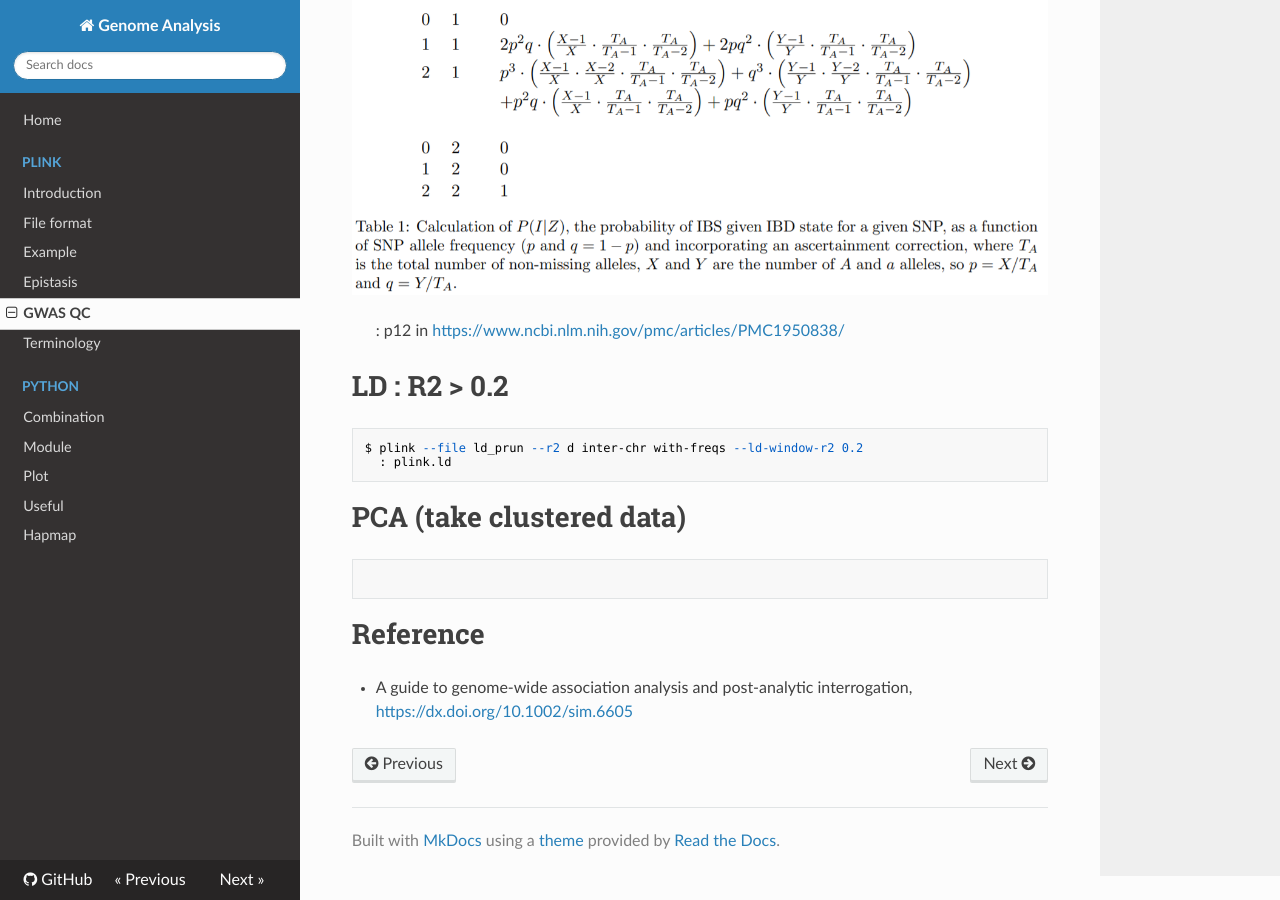
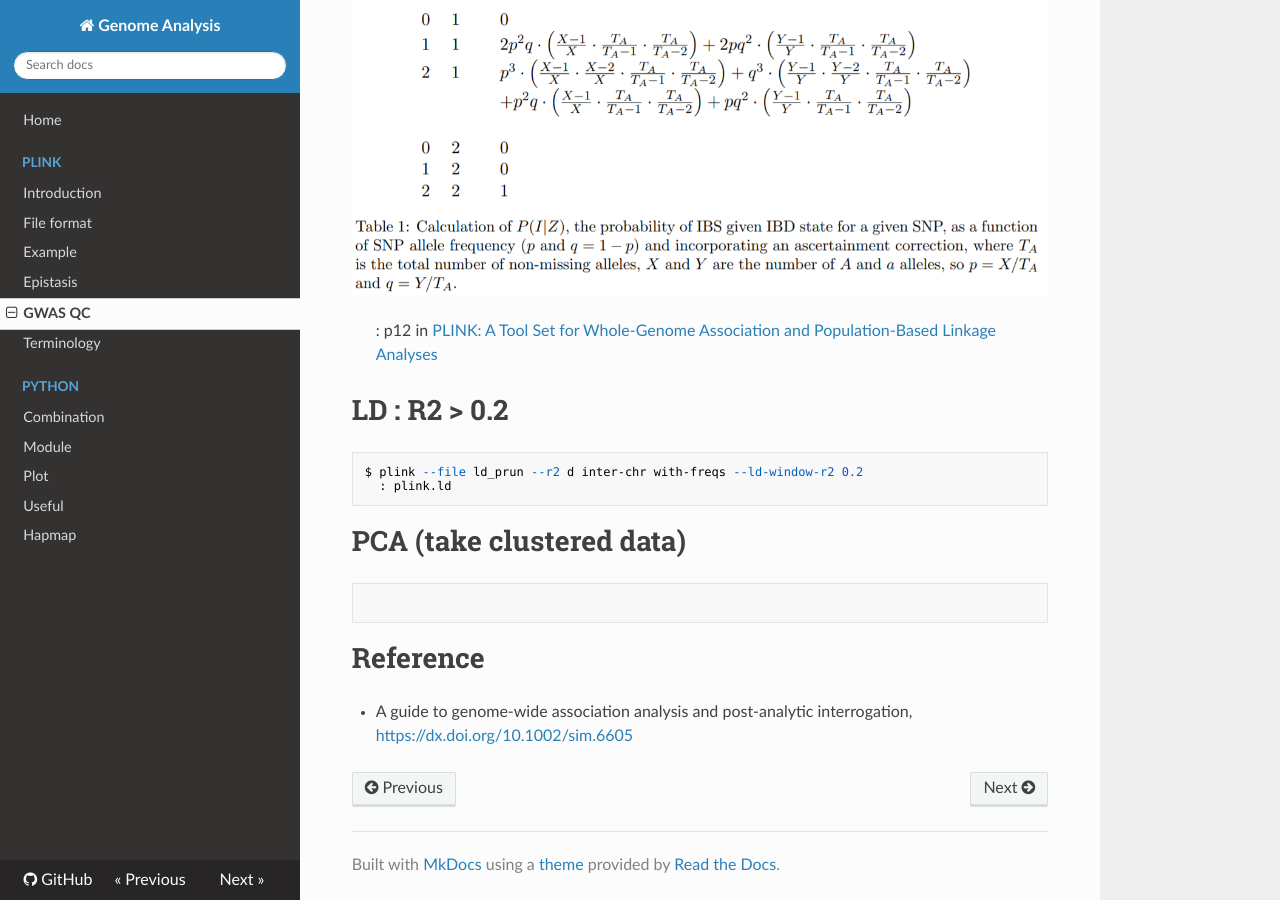
Before and after one commit to WonyoungCho/plink, an MkDocs documentation site: the page built from docs/GWAS.md, in a window 1280 px wide and 900 px high, scrolled down 2525 px. Built offline with MkDocs 1.6.1, drawn with Linux system fonts in a browser that asks for light colours; nearby versions of some CDN libraries; old or Windows-style settings are respelled for this version of MkDocs.

Commit message:
Update GWAS.md

````diff
--- a/docs/GWAS.md
+++ b/docs/GWAS.md
@@ -84,7 +84,7 @@ plt.show()
 - P(IBD=2)=[N(IBS=2)-P(IBD=1)N(IBS=2|IBD=1)-P(IBD=0)N(IBS=2|IBD=0)]/N(IBS=2|IBD=2)
 
 ![probIBD](./image/probIBD.PNG)
-> : p12 in <https://www.ncbi.nlm.nih.gov/pmc/articles/PMC1950838/>
+> : p12 in [PLINK: A Tool Set for Whole-Genome Association and Population-Based Linkage Analyses](https://www.ncbi.nlm.nih.gov/pmc/articles/PMC1950838/)
 
 # LD : R2 > 0.2
 ```
````
